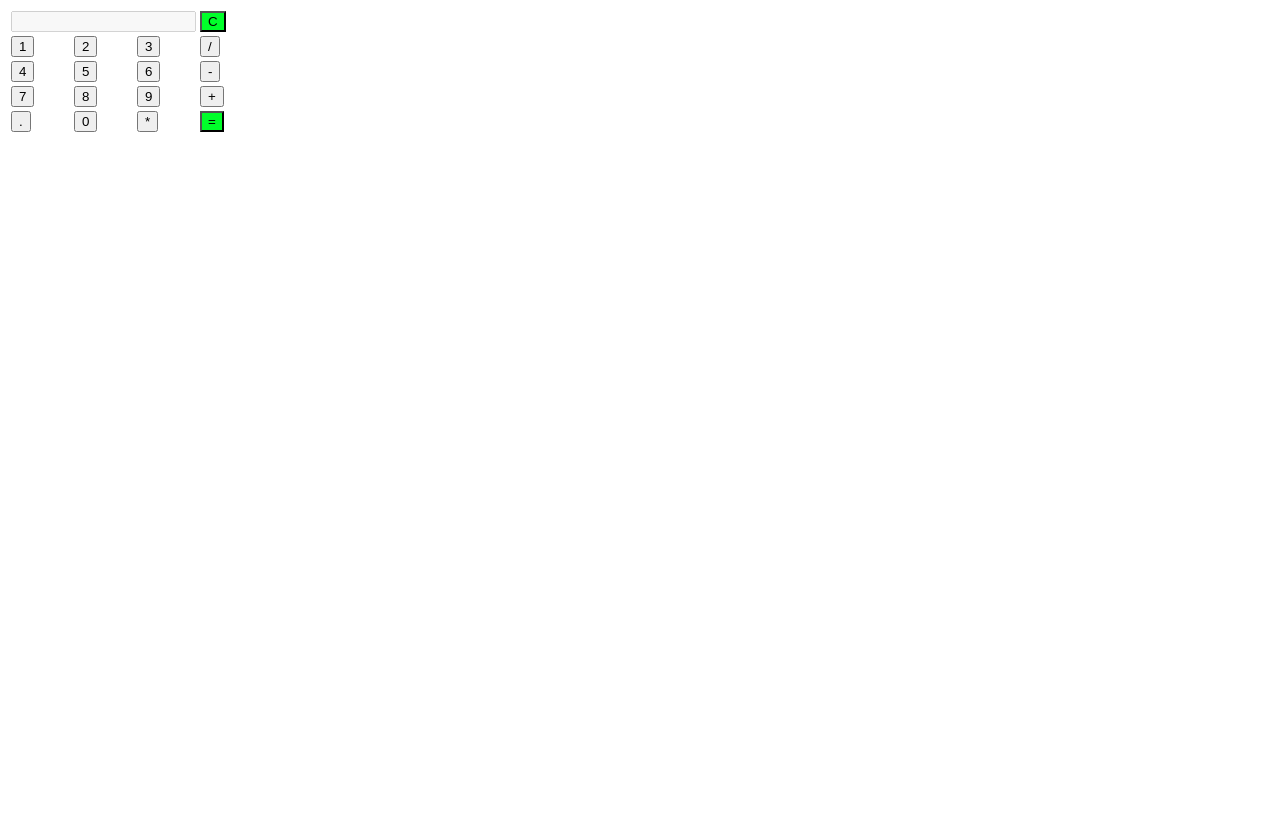
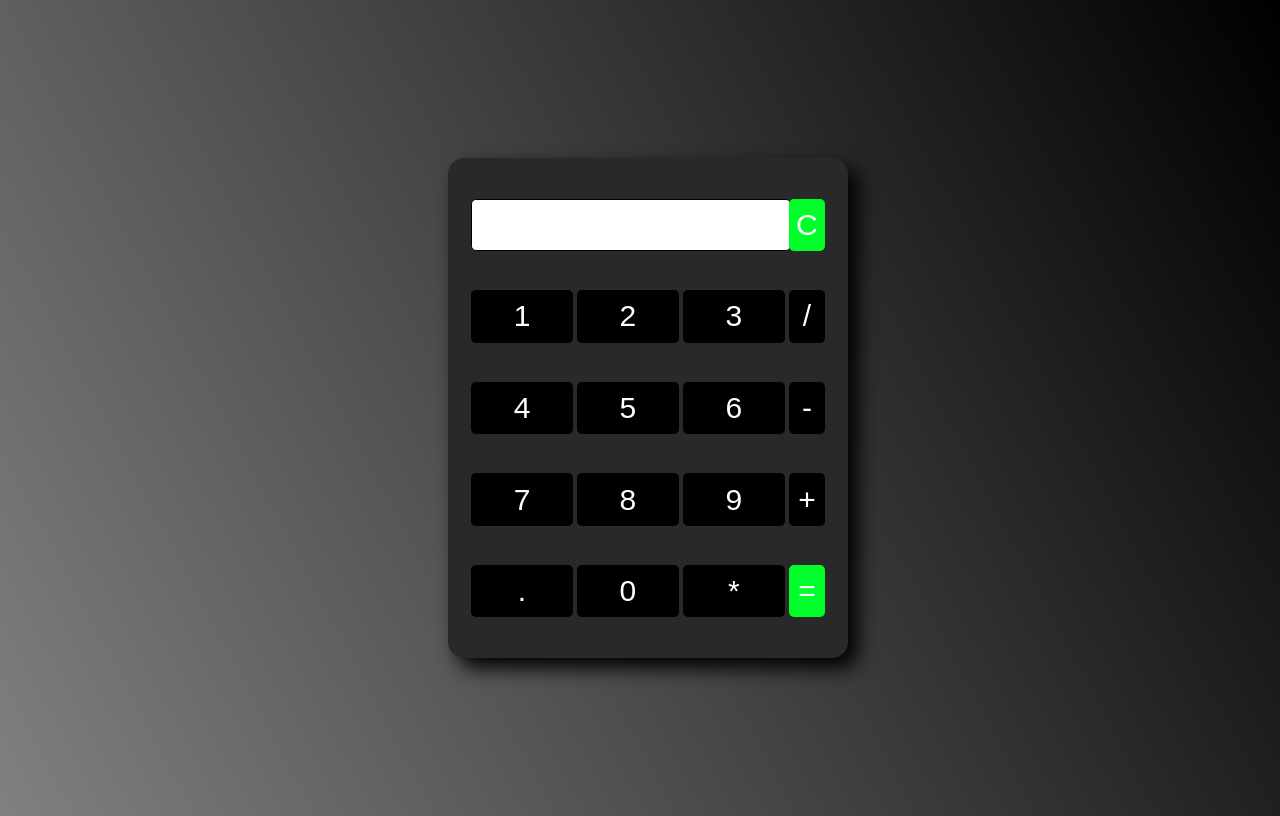
Before and after one commit to Gonzalez75/Calculator, a plain HTML site: page index.html in a window 1280 px wide. Drawn offline with Linux system fonts and the light colour scheme.

Commit message:
commit #2

```diff
--- a/css/style.css
+++ b/css/style.css
@@ -0,0 +1,51 @@
+body{
+    width: 100%;
+    height: 100vh;
+    display: flex;
+    align-items: center;
+    overflow-x: hidden;
+    flex-direction: column;
+    background-color: gray;
+    background-image: linear-gradient(62deg,gray 0%, black 100%);
+}
+
+.calc{
+    padding: 20px;
+    border-radius: 1em;
+    height: 500px;
+    width: 400px;
+    margin: auto;
+    background-color: rgb(41, 41, 41);
+    box-shadow: 10px 10px 20px;
+}
+
+.display-box{
+    font-family: sans-serif;
+    background-color: white;
+    border: solid black 0.5px;
+    color: black;
+    border-radius: 5px;
+    width: 100%;
+    height: 55%;
+    outline: none;
+    font-size: 22px;
+}
+
+.button{
+    font-family: sans-serif;
+    background-color: black;
+    color: white;
+    border: solid black 0.5px;
+    width: 100%;
+    border-radius: 5px;
+    height: 60%;
+    outline: none;
+    border: none;
+    font-size: 30px;
+    cursor: pointer;
+}
+
+.button:active{
+    background: rgba(0, 0, 0, 0.568);
+    box-shadow: inset 0px,0px 5px;
+}
--- a/index.html
+++ b/index.html
@@ -6,6 +6,7 @@
     <meta name="viewport" content="width=device-width, initial-scale=1.0">
     <title>Calculadora Simples com HTML, CSS e JavaScript</title>
     <link rel="stylesheet" href="css/style.css">
+
 </head>
 <body>
     <table class="calc">
@@ -81,6 +82,5 @@
         </td>
         </tr>
     </table>
-    <script></script>
 </body>
 </html>
```
